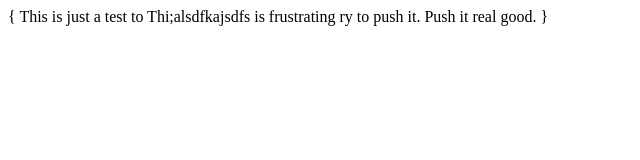
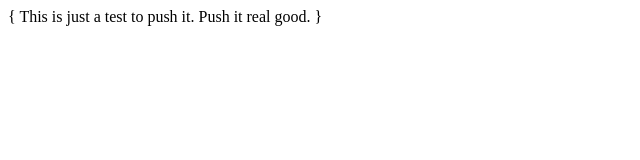
Before and after one commit to JaicB/github-intro-v2, a plain HTML site: page intro-to-git.html in a window 1280 px wide. Shown: the whole page, without its empty margins (0-640 px from the left). Drawn offline with Linux system fonts and the light colour scheme.

Commit message:
I think it's working

```diff
--- a/intro-to-git.html
+++ b/intro-to-git.html
@@ -7,7 +7,7 @@
 </head>
 <body>
   {
-    This is just a test to Thi;alsdfkajsdfs is frustrating ry to push it. Push it real good.
+    This is just a test to push it. Push it real good.
   }
 </body>
 </html>
```
